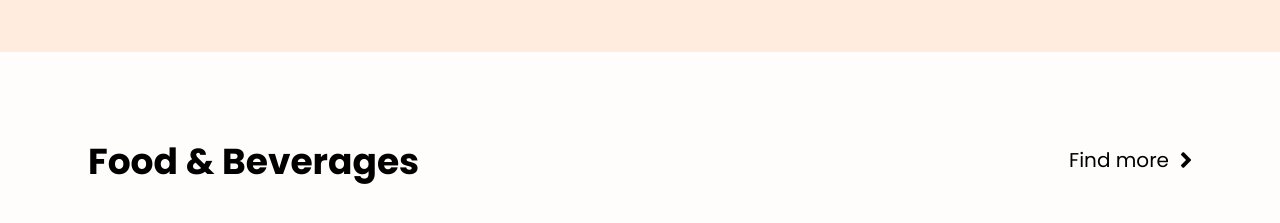
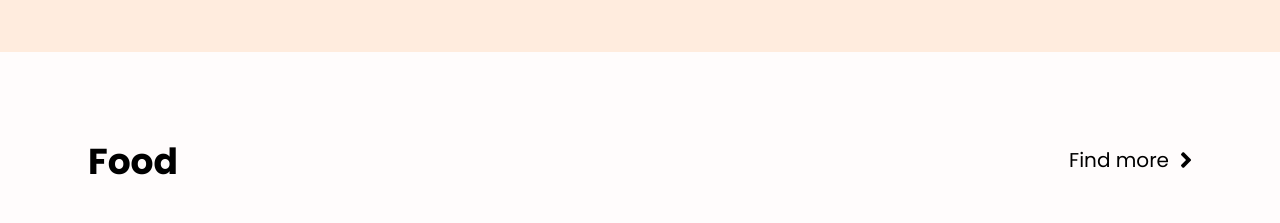
Before and after one commit to kahyee0423/visit-to-penang, a React (Vite) app: page / in a window 1280 px wide. Shown: the part 2680-2903 px from the top of the page. Built offline with nearby package versions, Linux system fonts and the light colour scheme.

Commit message:
Change text

```diff
--- a/src/home-components/FoodSection.jsx
+++ b/src/home-components/FoodSection.jsx
@@ -8,7 +8,7 @@ export const FoodSection = () => {
     return (
       <section>
         <Title
-          title="Food & Beverages"
+          title="Food"
           path="/food"
         />
 
--- a/src/home-components/Team.jsx
+++ b/src/home-components/Team.jsx
@@ -4,7 +4,7 @@ export const Team = () => {
     return (
       <div className="bg-primary" id="team">
         <section>
-          <div className="flex text-3xl font-bold mb-8">Our Team</div>
+          <div className="flex text-2xl md:text-3xl font-bold mb-8">Our Team</div>
 
           <div className="flex max-[590px]:flex-wrap gap-x-4 gap-y-8 lg:gap-x-12">
             {teamData.map((member) => (
```
